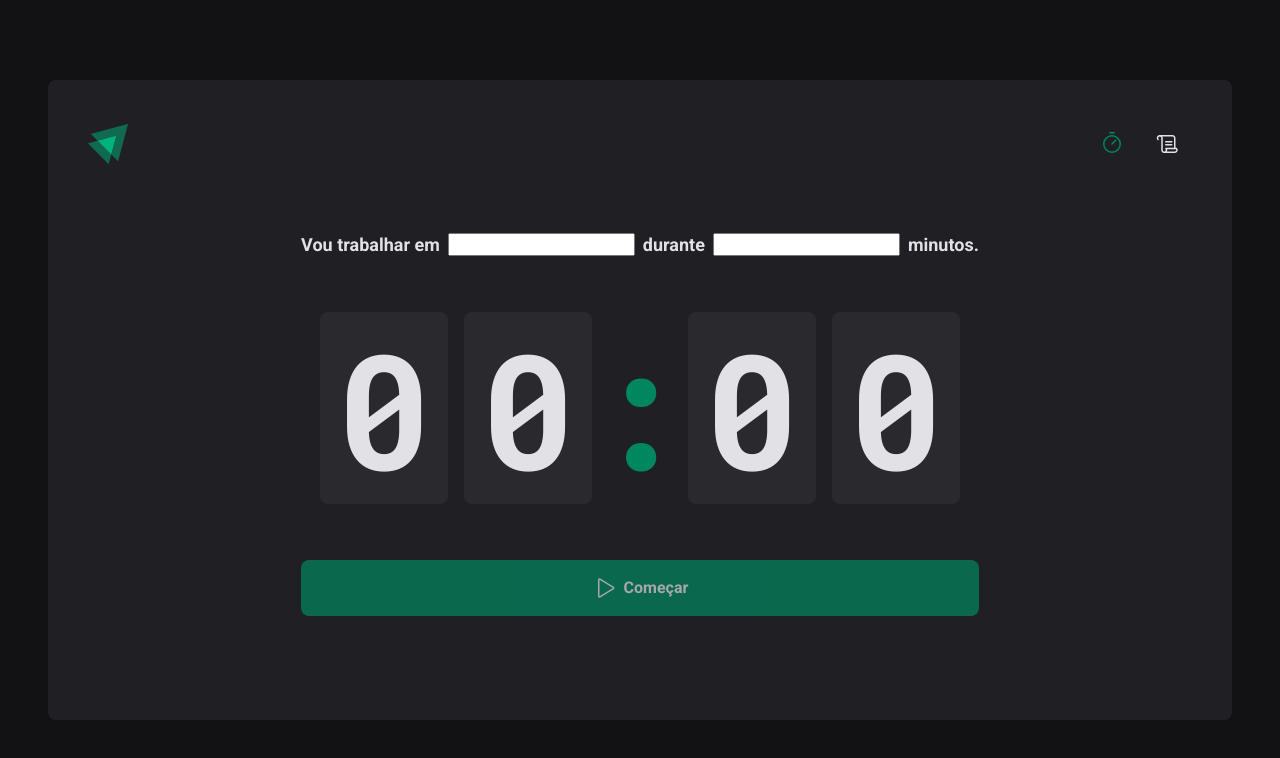
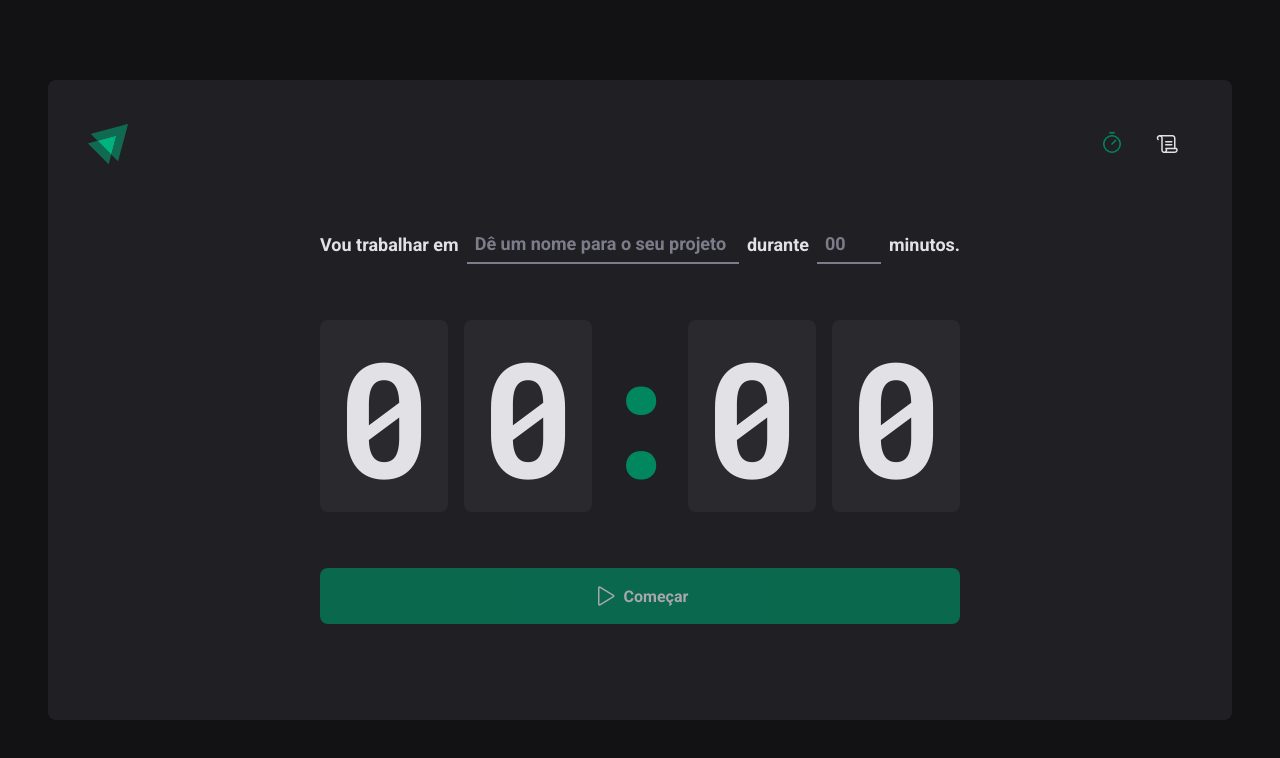
Before and after one commit to Raimison2020/ignite-timer, a React (Vite) app: page / in a window 1280 px wide. Shown: the top 758 px of the page. Built offline with nearby package versions, Linux system fonts and the light colour scheme.

Commit message:
Estilização dos input styled-component

```diff
--- a/src/pages/Home/index.tsx
+++ b/src/pages/Home/index.tsx
@@ -1,5 +1,5 @@
 import { Play } from "phosphor-react";
-import { CountdownContainer, FormContainer, HomeContainer, Separator, StartCountdownButton } from "./styles";
+import { CountdownContainer, FormContainer, HomeContainer, MinutesAmounInput, Separator, StartCountdownButton, TaskInput } from "./styles";
 
 export function Home() {
   return (
@@ -7,10 +7,17 @@
       <form action="">
         <FormContainer>
           <label htmlFor="task">Vou trabalhar em</label>
-          <input id="task" />
+          <TaskInput
+            id="task"
+            placeholder="Dê um nome para o seu projeto"
+          />
 
           <label htmlFor="">durante</label>
-          <input type="number" id="minutesAmount" />
+          <MinutesAmounInput
+            type="number"
+            id="minutesAmount"
+            placeholder="00"
+          />
 
           <span>minutos.</span>
         </FormContainer>
--- a/src/pages/Home/styles.ts
+++ b/src/pages/Home/styles.ts
@@ -25,6 +25,34 @@
   font-weight: bold;
   flex-wrap: wrap;
 `
+const BaseInput = styled.input`
+  background: transparent;
+  height: 2.5rem;
+  border: 0;
+  border-bottom: 2px solid ${(props) => props.theme["gray-500"]};
+  font-weight: bold;
+  font-size: 1.125rem;
+  padding: 0 0.5rem;
+  color: ${(props) => props.theme["gray-100"]};
+
+  &:focus{
+    box-shadow: none;
+    border-color: ${(props) => props.theme["green-500"]};
+  }
+
+  &::placeholder {
+    color: ${(props) => props.theme["gray-500"]};
+  }
+`
+
+export const TaskInput = styled(BaseInput)`
+  flex: 1;
+`
+
+export const MinutesAmounInput = styled(BaseInput)`
+  width: 4rem;
+`
+
 export const CountdownContainer = styled.div`
   font-family: 'Roboto Mono', monospace;
   font-size: 10rem;
```
